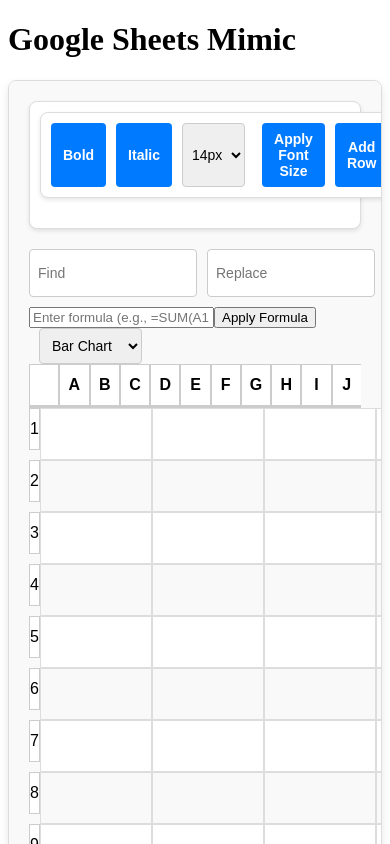
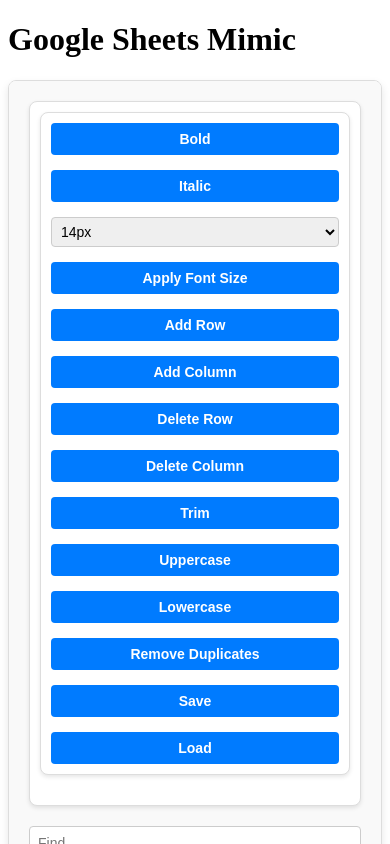
Before and after one commit to mrrdl/Google_Sheet_Mimic, a React (Create React App) app in the folder google-sheets-mimic/: page / in a window 390 px wide. Shown: the top 844 px of the page. Built offline with nearby package versions, Linux system fonts and the light colour scheme.

Commit message:
Updated the css

```diff
--- a/google-sheets-mimic/src/components/Spreadsheet.css
+++ b/google-sheets-mimic/src/components/Spreadsheet.css
@@ -6,13 +6,14 @@
   border: 1px solid #ddd;
   border-radius: 8px;
   max-width: 100%;
-  overflow: auto;
+  overflow-x: auto;
   box-shadow: 0 4px 8px rgba(0, 0, 0, 0.1);
 }
 
 /* Toolbar */
 .toolbar {
   display: flex;
+  flex-wrap: wrap;
   gap: 10px;
   margin-bottom: 20px;
   padding: 10px;
@@ -31,24 +32,35 @@
   cursor: pointer;
   font-size: 14px;
   font-weight: bold;
-  transition: background-color 0.3s ease;
+  transition: background-color 0.3s ease, transform 0.2s ease;
 }
 
 .toolbar button:hover {
   background-color: #0056b3;
+  transform: translateY(-2px);
 }
 
+.toolbar select,
 .toolbar input {
   flex: 1;
+  min-width: 120px;
   padding: 8px;
   font-size: 14px;
   border: 1px solid #ccc;
   border-radius: 4px;
+  transition: border-color 0.3s ease;
+}
+
+.toolbar select:focus,
+.toolbar input:focus {
+  border-color: #007bff;
+  outline: none;
 }
 
 /* Find and Replace */
 .find-replace {
   display: flex;
+  flex-wrap: wrap;
   gap: 10px;
   margin-bottom: 10px;
 }
@@ -58,7 +70,7 @@
   font-size: 14px;
   border: 1px solid #ccc;
   border-radius: 4px;
-  width: 150px;
+  flex: 1;
 }
 
 .find-replace button {
@@ -70,11 +82,12 @@
   cursor: pointer;
   font-size: 14px;
   font-weight: bold;
-  transition: background-color 0.3s ease;
+  transition: background-color 0.3s ease, transform 0.2s ease;
 }
 
 .find-replace button:hover {
   background-color: #218838;
+  transform: translateY(-2px);
 }
 
 /* Grid Header */
@@ -93,6 +106,10 @@
   align-items: center;
   justify-content: center;
   border-right: 1px solid #ccc;
+  font-size: 14px;
+  font-weight: bold;
+  background-color: #f4f4f4;
+  user-select: none;
 }
 
 .grid-header-cell:last-child {
@@ -104,9 +121,9 @@
   display: flex;
 }
 
-.grid-header-cell, .grid-cell {
-  background-color: #fff;
-  border: 1px solid #ccc;
+.grid-header-cell,
+.grid-cell {
+  border: 1px solid #ddd;
 }
 
 .grid-cell {
@@ -117,12 +134,14 @@
   font-size: 14px;
   border: 1px solid #ddd;
   outline: none;
-  transition: background-color 0.2s ease, border-color 0.2s ease;
+  background-color: white;
+  transition: background-color 0.2s ease, border-color 0.2s ease, box-shadow 0.2s ease;
 }
 
 .grid-cell:focus {
   background-color: #e8f0fe;
   border: 2px solid #4285f4;
+  box-shadow: 0 0 4px rgba(66, 133, 244, 0.5);
 }
 
 /* Alternate Row Colors */
@@ -144,3 +163,24 @@
 .grid-header-cell-resize:hover {
   background-color: #ddd;
 }
+
+/* Responsive Adjustments */
+@media (max-width: 768px) {
+  .toolbar {
+    flex-direction: column;
+    gap: 15px;
+  }
+
+  .toolbar button,
+  .toolbar select,
+  .toolbar input {
+    width: 100%;
+  }
+
+  .grid-header-cell,
+  .grid-cell {
+    font-size: 12px;
+    width: 80px;
+    height: 35px;
+  }
+}
--- a/google-sheets-mimic/src/components/Spreadsheet.js
+++ b/google-sheets-mimic/src/components/Spreadsheet.js
@@ -250,7 +250,7 @@
                     </option>
                   ))}
                 </select>
-                <button onClick={() => applyStyle({ fontSize: `${fontSize}px` })}>
+                <button onClick={(fontSize) => applyStyle({ fontSize: `${fontSize}px` })}>
                     Apply Font Size
                 </button>
 
```
